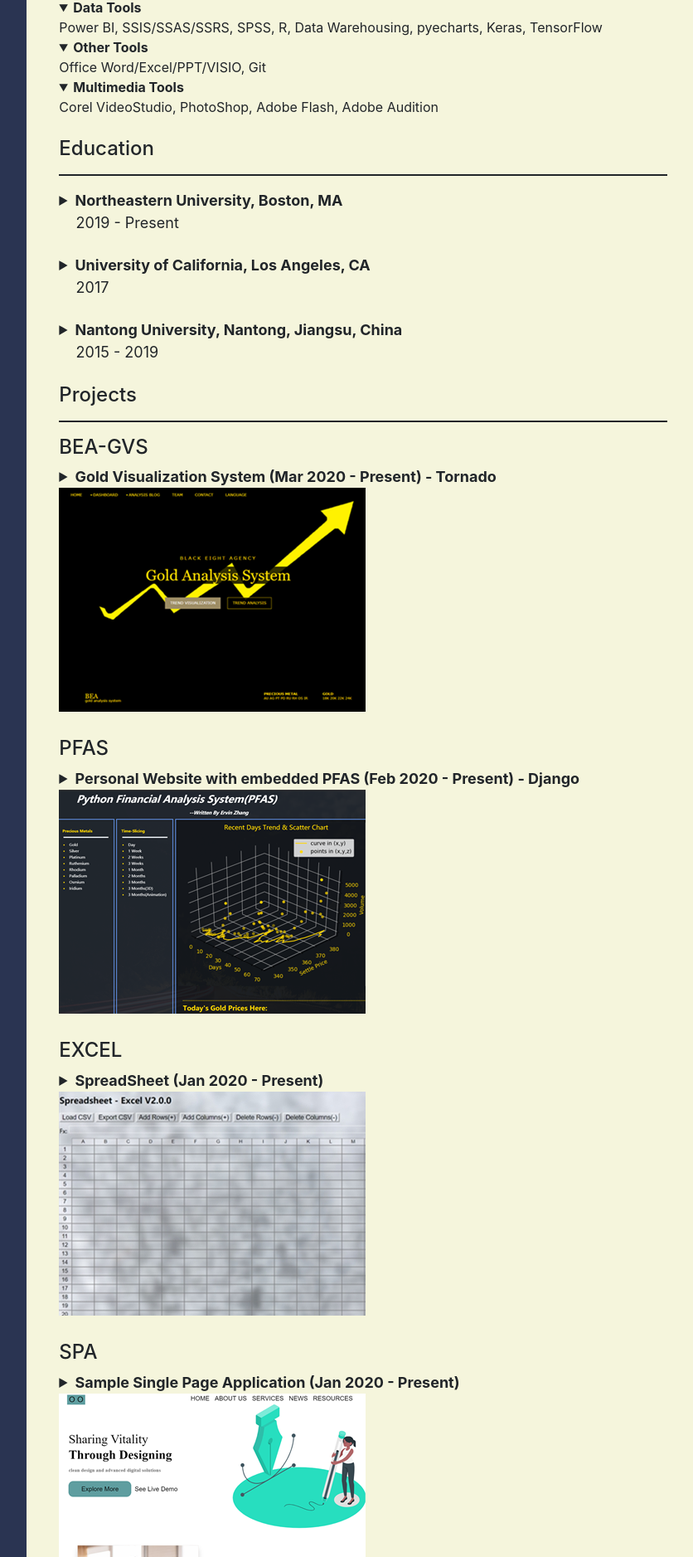
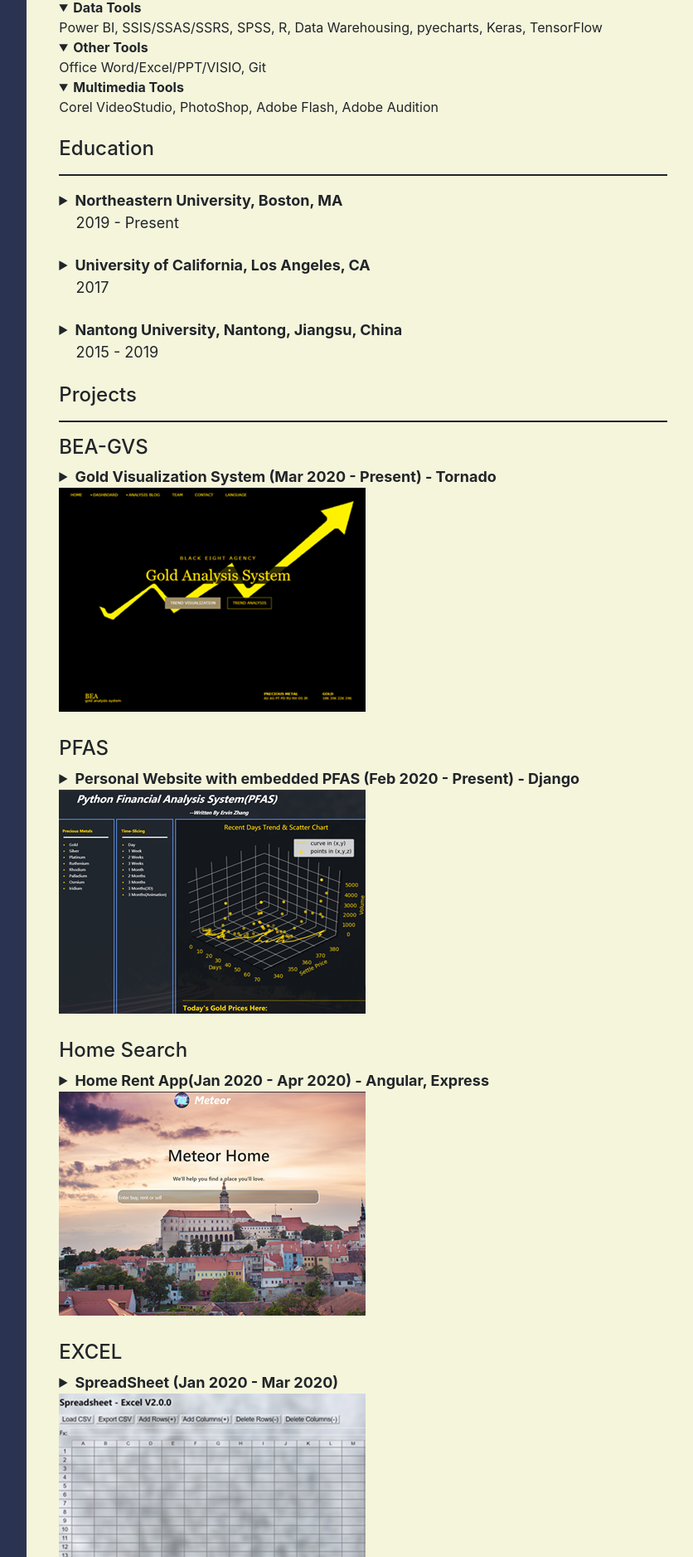
Before and after one commit to YizheZhang-Ervin/EasyEZ_V2, a Django app: page /introduction/ in a window 1280 px wide. Shown: the part 1351-3228 px from the top of the page at 83% size, without its empty margins (181-1017 px from the left). Run offline with Django 3.2, Linux system fonts and the light colour scheme; some libraries are stand-ins or nearby versions.

Commit message:
update projects

```diff
--- a/Blog/templates/introduction.html
+++ b/Blog/templates/introduction.html
@@ -16,6 +16,7 @@
                             <li data-target="#myCarousel" data-slide-to="2" class=""></li>
                             <li data-target="#myCarousel" data-slide-to="3" class=""></li>
                             <li data-target="#myCarousel" data-slide-to="4" class=""></li>
+                            <li data-target="#myCarousel" data-slide-to="5" class=""></li>
                         </ol>
                         <div class="carousel-inner">
                             <!-- 1 -->
@@ -60,6 +61,15 @@
                                 <div class="container">
                                     <div class="carousel-caption">
                                         <p><a class="btn btn-lg bgc_black" href="#" role="button">EZAlgorithms</a></p>
+                                    </div>
+                                </div>
+                            </div>
+                            <!-- 6 -->
+                            <div class="carousel-item">
+                                <img width="100%" src="{% static 'img/homesearch-crs.png'%}">
+                                <div class="container">
+                                    <div class="carousel-caption">
+                                        <p><a class="btn btn-lg bgc_black" href="#" role="button">Home Search App</a></p>
                                     </div>
                                 </div>
                             </div>
@@ -147,6 +157,7 @@
                     <!-- projects -->
                     <h4 id="p4">Projects</h4>
                     <hr class="bg-dark" style="border:1px solid">
+                    <!--8-->
                     <h4>BEA-GVS</h4>
                     <details style="margin:0 auto;">
                         <summary style="font-size:18px;"><b>Gold Visualization System (Mar 2020 - Present) - Tornado</b></summary>
@@ -157,6 +168,7 @@
                     </details>
                     <a target="_blank" href="https://bea-analysis.herokuapp.com/"><embed src="{% static 'img/bea-gvs.jpg'%}"></a>
                     <br><br>
+                    <!--7-->
                     <h4>PFAS</h4>
                     <details style="margin:0 auto;">
                         <summary style="font-size:18px;"><b>Personal Website with embedded PFAS (Feb 2020 - Present) - Django</b></summary>
@@ -166,22 +178,34 @@
                     </details>
                     <a target="_blank" href="/pfas/"><embed src="{% static 'img/pfas.jpg'%}"></a>
                     <br><br>
+                    <!--6-->
+                    <h4>Home Search</h4>
+                    <details style="margin:0 auto;">
+                        <summary style="font-size:18px;"><b>Home Rent App(Jan 2020 - Apr 2020) - Angular, Express</b></summary>
+                        <p>$ Devised overall framework and rent component with CRUD functions of home search app front-end with Angular framework and designed UI by ng-zorro</p>
+                        <p>$ Built RestAPI back-end by Express.js and developed several collections of mongoDB</p>
+                    </details>
+                    <a target="_blank" href="/pfas/"><embed src="{% static 'img/homesearch.png'%}"></a>
+                    <br><br>
+                    <!--5-->
                     <h4>EXCEL</h4>
                     <details style="margin:0 auto;">
-                        <summary style="font-size:18px;"><b>SpreadSheet (Jan 2020 - Present)</b></summary>
+                        <summary style="font-size:18px;"><b>SpreadSheet (Jan 2020 - Mar 2020)</b></summary>
                         <p>$ Designed web version excel with HTML,CSS,Javascript, Rxjs </p>
                         <p>$ Implement Uploading/Downloading file and cell computing</p>
                     </details>
                     <a target="_blank" href="/excel/"><embed src="{% static 'img/excel.jpg'%}"></a>
                     <br><br>
-                    <h4>SPA</h4>
+                    <!--4-->
+                    <h4>LPA</h4>
                     <details style="margin:0 auto;">
-                        <summary style="font-size:18px;"><b>Sample Single Page Application (Jan 2020 - Present)</b></summary>
+                        <summary style="font-size:18px;"><b>Long Page Application (Jan 2020 - Feb 2020)</b></summary>
                         <p>$ Designed single page web with HTML,CSS,Javascript </p>
                         <p>$ Dynamically updated page by JS when users interact with the application</p>
                     </details>
                     <a target="_blank" href="/spa/"><embed src="{% static 'img/spa.jpg'%}"></a>
                     <br><br>
+                    <!--3-->
                     <h4>HDS</h4>
                     <details style="margin:0 auto;">
                         <summary style="font-size:18px;"><b>Hotel Database System (Sept 2019 - Dec 2019)</b></summary>
@@ -190,6 +214,7 @@
                     </details>
                     <a target="_blank" href="https://github.com/YizheZhang-Ervin/DesktopAppDevelop"><embed src="{% static 'img/hds.jpg'%}"></a>
                     <br><br>
+                    <!--2-->
                     <h4>HIS</h4>
                     <details style="margin:0 auto;">
                         <summary style="font-size:18px;"><b>Hospital Information System (Sept 2019 - Dec 2019)</b></summary>
@@ -197,6 +222,7 @@
                     </details>
                     <a target="_blank" href="https://github.com/YizheZhang-Ervin/DesktopAppDevelop"><embed src="{% static 'img/his.jpg'%}"></a>
                     <br><br>
+                    <!--1-->
                     <h4>GUESS</h4>
                     <details style="margin:0 auto;">
                         <summary style="font-size:18px;"><b>Gamification Used by Exploratory Search System (Sept 2018 - Jun 2019)</b></summary>
```
Also changed, not shown: static/img/alg-crs.png, static/img/homesearch-crs.png (added), static/img/homesearch.png (added), static/pfas/img/1month.png, static/pfas/img/1week.png, static/pfas/img/2020-04-24.png (added), static/pfas/img/2months.png, static/pfas/img/2weeks.png, static/pfas/img/3months.png, static/pfas/img/3weeks.png, static/pfas/img/allin_3D.png, 1 other file.
